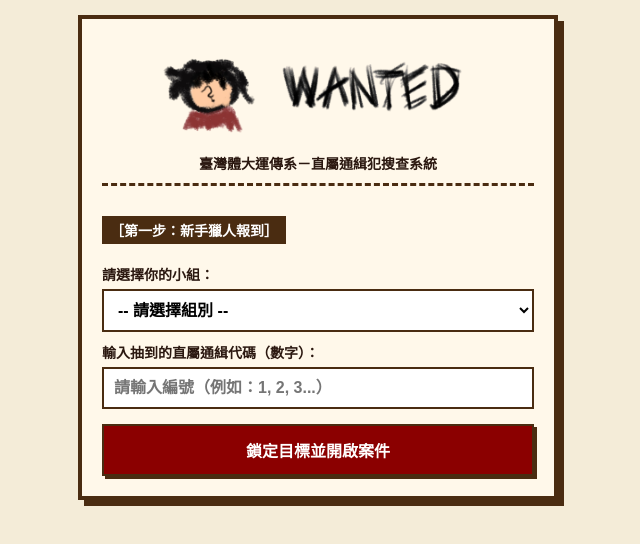
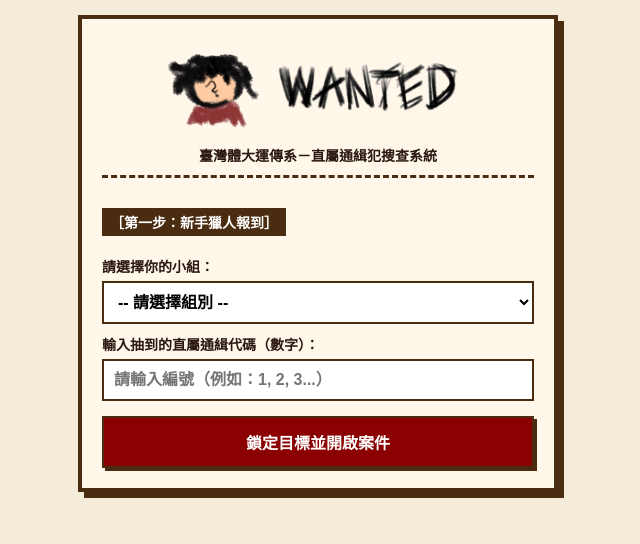
Before and after one commit to 41209035-hue/hunter-game, a website: page public/index.html in a window 1280 px wide. Shown: the whole page, without its empty margins (322-962 px from the left). Drawn offline with Linux system fonts and the light colour scheme.

Commit message:
fix root slash path for api requests

```diff
--- a/public/index.html
+++ b/public/index.html
@@ -45,6 +45,10 @@
       font-size: 28px;
       letter-spacing: 2px;
       color: var(--accent-color);
+      display: flex;
+      align-items: center;
+      justify-content: center;
+      gap: 10px;
     }
 
     .wanted-header p {
@@ -150,7 +154,10 @@
 <body>
 <div class="container">
   <div class="wanted-header">
-    <h1><img src="img/peo.png" width="100" height="90" alt=""/>&nbsp;<img src="img/wwww.png" width="200" height="101" alt=""/></h1>
+    <h1>
+      <img src="/img/peo.png" width="100" height="90" alt="Icon" onerror="this.style.display='none'">
+      <img src="/img/wwww.png" width="200" height="101" alt="Logo" onerror="this.style.display='none'">
+    </h1>
     <p>臺灣體大運傳系－直屬通緝犯搜查系統</p>
   </div>
 
```
